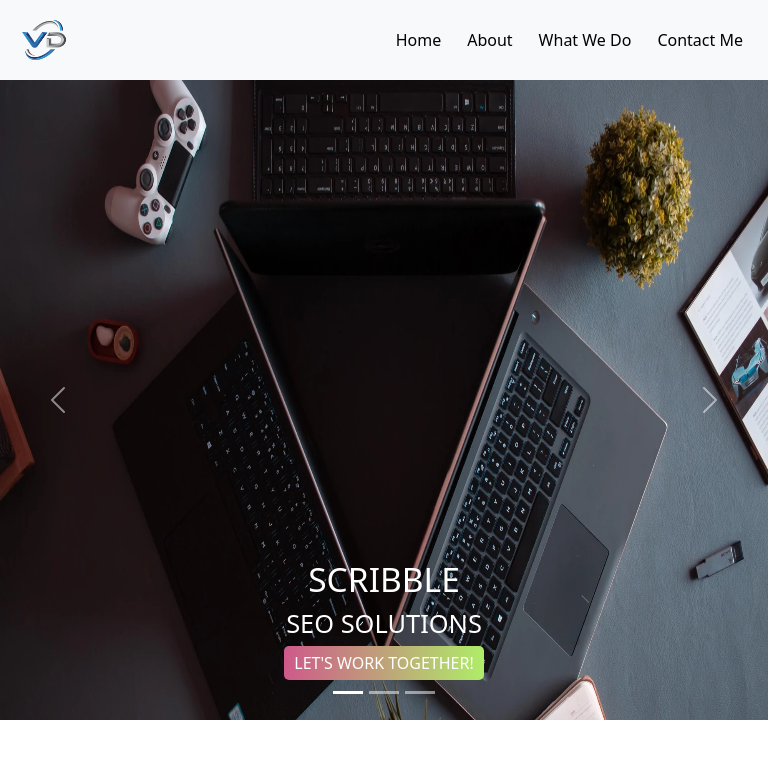
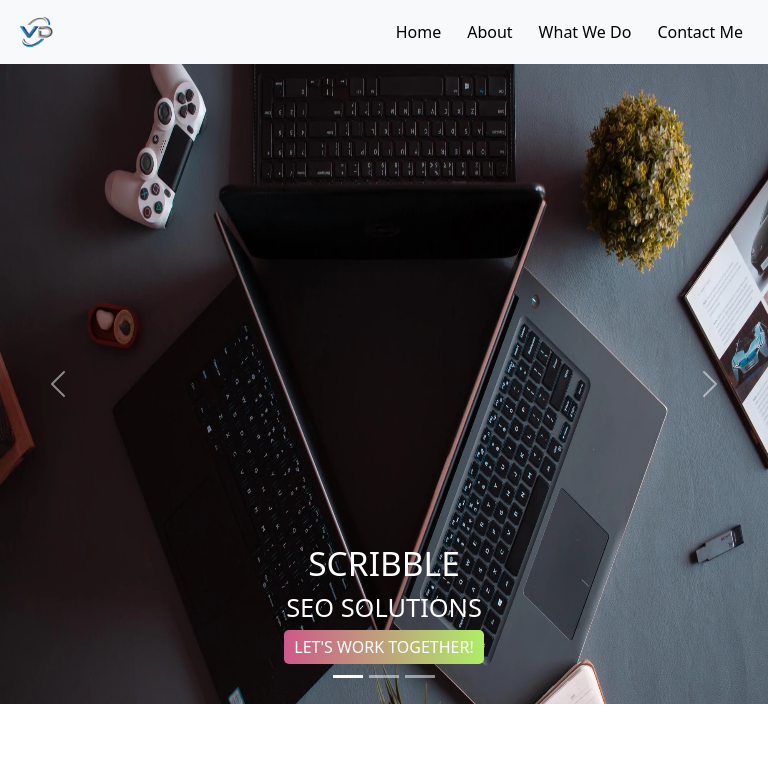
Before and after one commit to vdresume/Scribble-Web-Project, a React (Create React App) app: page / in a window 768 px wide. Shown: the top 759 px of the page. Built offline with nearby package versions, Linux system fonts and the light colour scheme.

Commit message:
Update Navbar.css

```diff
--- a/src/Componenter/Navbar.css
+++ b/src/Componenter/Navbar.css
@@ -60,3 +60,23 @@
   background: rgb(0 0 0 / 23%);
   outline: 0.5px solid #443a3a;
 }
+
+@media (max-width:450px) {
+  .navbar {
+    font-size: small;
+}
+}
+
+@media (max-width:768px) and (min-width:451px) {
+  .navbar{
+    .navbar {
+      font-size: medium;
+  }
+  }
+  .logo {
+    width: 3rem;
+    height: 3rem;
+  }
+
+
+}
```
